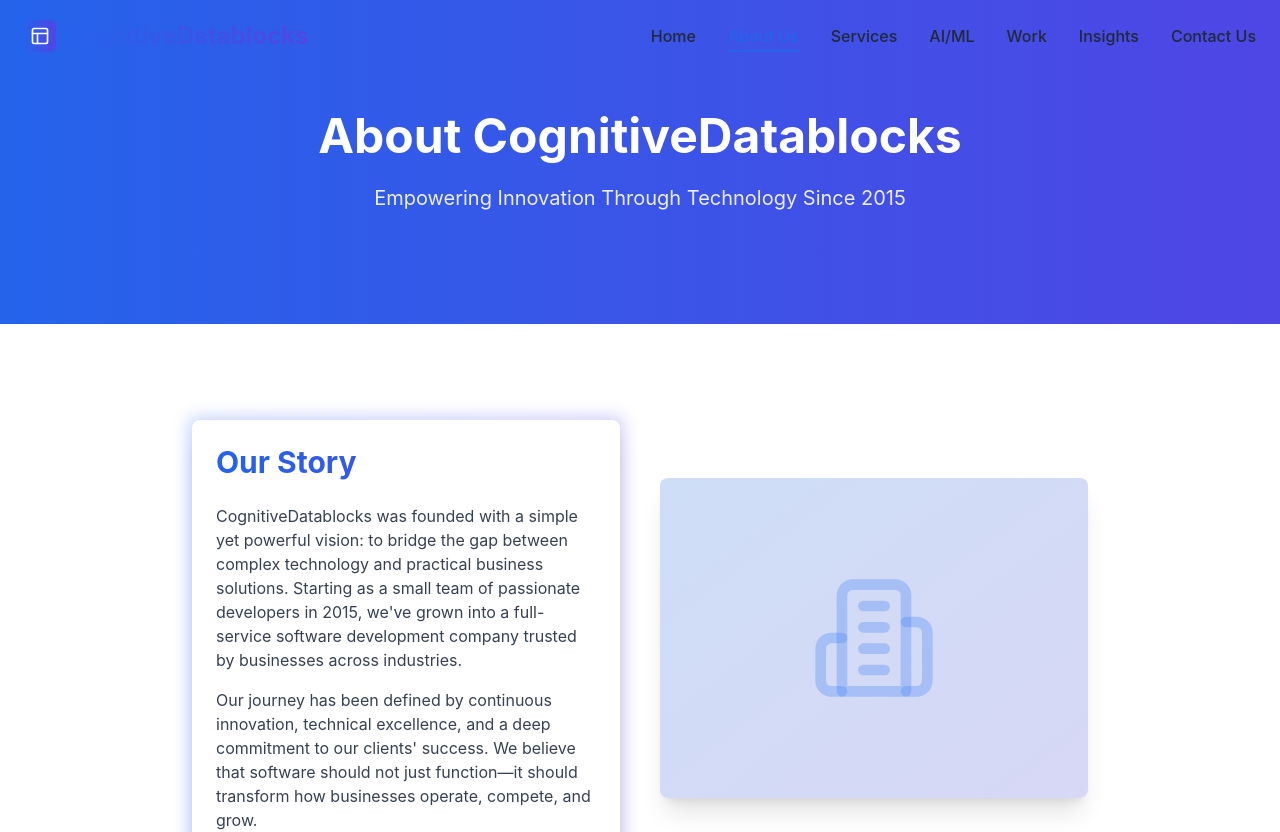
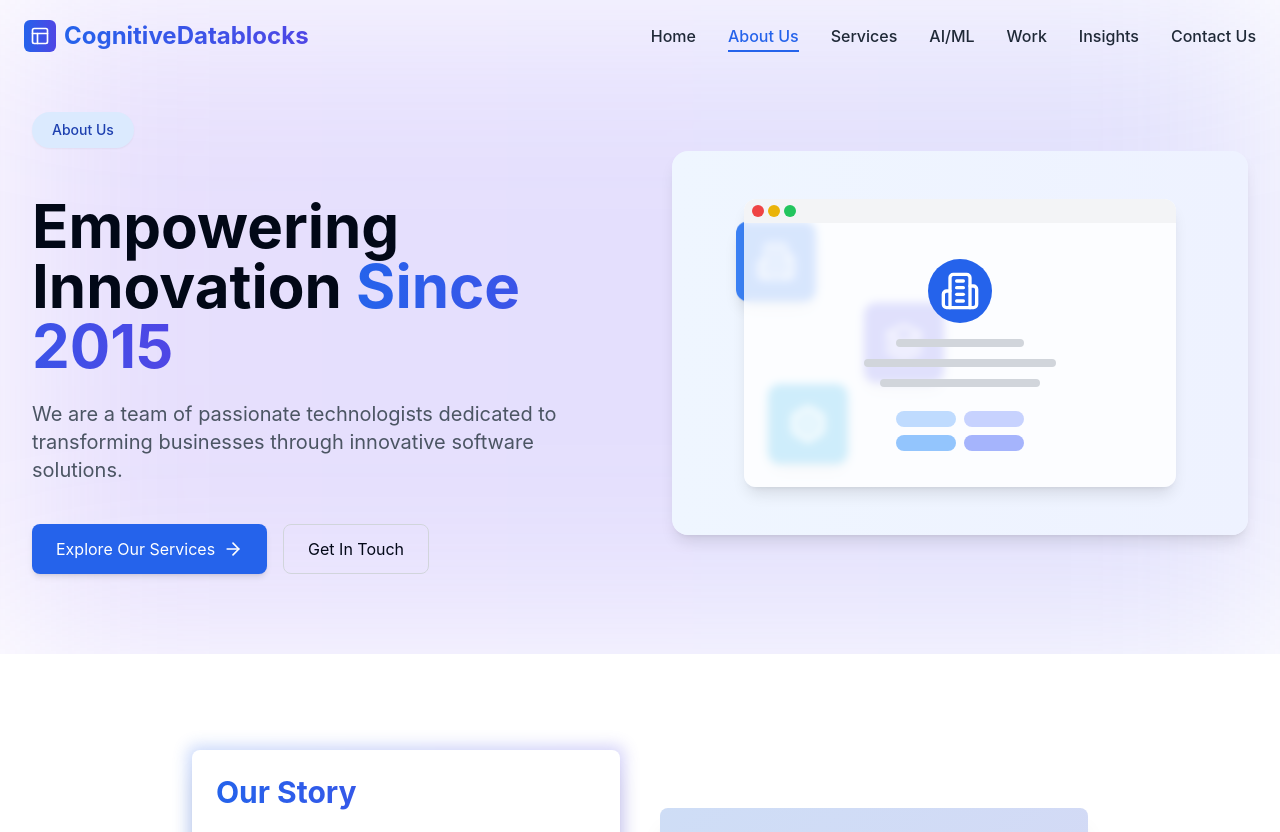
Before and after one commit to PayF123/futurispace-portfolio-36-original, a React (Vite) app: page /about in a window 1280 px wide. Shown: the top 832 px of the page. Built offline with nearby package versions, Linux system fonts and the light colour scheme.

Commit message:
Refactor AboutHero component
Update AboutHero component to match the theme of AiMlHero.

```diff
--- a/src/components/about/AboutHero.tsx
+++ b/src/components/about/AboutHero.tsx
@@ -1,16 +1,90 @@
 
 import React from 'react';
+import { ArrowRight, Building2 } from 'lucide-react';
+import { Link } from 'react-router-dom';
+import AnimatedGradient from '@/components/ui/AnimatedGradient';
 
 const AboutHero = () => {
   return (
-    <section className="bg-gradient-to-r from-blue-600 to-indigo-600 py-20 md:py-28">
-      <div className="container mx-auto px-4">
-        <div className="max-w-3xl mx-auto text-center">
-          <h1 className="text-4xl md:text-5xl font-bold text-white mb-6 animate-fadeIn">About CognitiveDatablocks</h1>
-          <p className="text-xl text-white/90">Empowering Innovation Through Technology Since 2015</p>
+    <AnimatedGradient className="pt-28 pb-20">
+      <div className="container mx-auto px-4 md:px-8">
+        <div className="flex flex-col lg:flex-row items-center gap-12 lg:gap-16">
+          <div className="flex-1 space-y-6">
+            <span className="inline-block px-5 py-2 mb-6 text-sm font-medium rounded-full bg-blue-100 text-blue-800 shadow-sm">
+              About Us
+            </span>
+            <h1 className="text-4xl md:text-5xl lg:text-6xl font-bold leading-tight">
+              Empowering Innovation <span className="bg-clip-text text-transparent bg-gradient-to-r from-blue-600 to-indigo-600">Since 2015</span>
+            </h1>
+            <p className="text-lg md:text-xl text-gray-600 leading-relaxed">
+              We are a team of passionate technologists dedicated to transforming businesses through innovative software solutions.
+            </p>
+            <div className="flex flex-wrap gap-4 pt-4">
+              <Link to="/services" className="inline-flex items-center px-6 py-3 rounded-lg bg-blue-600 text-white hover:bg-blue-700 transition-all shadow-md hover:shadow-lg transform hover:-translate-y-1">
+                Explore Our Services
+                <ArrowRight className="ml-2 h-5 w-5" />
+              </Link>
+              <Link to="/contact" className="inline-flex items-center px-6 py-3 rounded-lg border border-gray-300 hover:border-gray-400 hover:bg-gray-50 transition-all">
+                Get In Touch
+              </Link>
+            </div>
+          </div>
+          <div className="flex-1 relative">
+            <div className="absolute top-20 left-16 w-16 h-16 md:w-20 md:h-20 bg-blue-500 rounded-xl flex items-center justify-center shadow-lg animate-float" style={{ animationDelay: '0.2s' }}>
+              <Building2 className="h-8 w-8 md:h-10 md:w-10 text-white" />
+            </div>
+            <div className="absolute top-40 left-48 w-16 h-16 md:w-20 md:h-20 bg-indigo-500 rounded-xl flex items-center justify-center shadow-lg animate-float" style={{ animationDelay: '0.5s' }}>
+              <svg xmlns="http://www.w3.org/2000/svg" className="h-8 w-8 md:h-10 md:w-10 text-white" viewBox="0 0 24 24" fill="none" stroke="currentColor" strokeWidth="2" strokeLinecap="round" strokeLinejoin="round">
+                <path d="M12 2L2 7l10 5 10-5-10-5z"></path>
+                <path d="M2 17l10 5 10-5"></path>
+                <path d="M2 12l10 5 10-5"></path>
+              </svg>
+            </div>
+            <div className="absolute top-60 left-24 w-16 h-16 md:w-20 md:h-20 bg-sky-500 rounded-xl flex items-center justify-center shadow-lg animate-float" style={{ animationDelay: '0.7s' }}>
+              <svg xmlns="http://www.w3.org/2000/svg" className="h-8 w-8 md:h-10 md:w-10 text-white" viewBox="0 0 24 24" fill="none" stroke="currentColor" strokeWidth="2" strokeLinecap="round" strokeLinejoin="round">
+                <path d="M21 16V8a2 2 0 0 0-1-1.73l-7-4a2 2 0 0 0-2 0l-7 4A2 2 0 0 0 3 8v8a2 2 0 0 0 1 1.73l7 4a2 2 0 0 0 2 0l7-4A2 2 0 0 0 21 16z"></path>
+                <polyline points="7.5 4.21 12 6.81 16.5 4.21"></polyline>
+                <polyline points="7.5 19.79 7.5 14.6 3 12"></polyline>
+                <polyline points="21 12 16.5 14.6 16.5 19.79"></polyline>
+                <polyline points="3.27 6.96 12 12.01 20.73 6.96"></polyline>
+                <line x1="12" y1="22.08" x2="12" y2="12"></line>
+              </svg>
+            </div>
+            <div className="h-80 md:h-96 w-full rounded-2xl bg-gradient-to-r from-blue-50 to-indigo-50 flex items-center justify-center shadow-lg">
+              <div className="relative w-3/4 h-3/4 bg-white/80 backdrop-blur-sm rounded-xl shadow-lg overflow-hidden">
+                <div className="absolute inset-0 flex flex-col">
+                  <div className="h-6 bg-gray-100 flex items-center">
+                    <div className="ml-2 flex space-x-1">
+                      <div className="w-3 h-3 bg-red-500 rounded-full"></div>
+                      <div className="w-3 h-3 bg-yellow-500 rounded-full"></div>
+                      <div className="w-3 h-3 bg-green-500 rounded-full"></div>
+                    </div>
+                  </div>
+                  <div className="flex-1 flex items-center justify-center p-4">
+                    <div className="text-center">
+                      <div className="mb-4 w-16 h-16 mx-auto bg-blue-600 rounded-full flex items-center justify-center">
+                        <Building2 className="h-10 w-10 text-white" />
+                      </div>
+                      <div className="space-y-3">
+                        <div className="h-2 w-32 mx-auto bg-gray-300 rounded-full"></div>
+                        <div className="h-2 w-48 mx-auto bg-gray-300 rounded-full"></div>
+                        <div className="h-2 w-40 mx-auto bg-gray-300 rounded-full"></div>
+                      </div>
+                      <div className="grid grid-cols-2 gap-2 mt-6 px-8">
+                        <div className="h-4 bg-blue-200 rounded-full"></div>
+                        <div className="h-4 bg-indigo-200 rounded-full"></div>
+                        <div className="h-4 bg-blue-300 rounded-full"></div>
+                        <div className="h-4 bg-indigo-300 rounded-full"></div>
+                      </div>
+                    </div>
+                  </div>
+                </div>
+              </div>
+            </div>
+          </div>
         </div>
       </div>
-    </section>
+    </AnimatedGradient>
   );
 };
 
```
